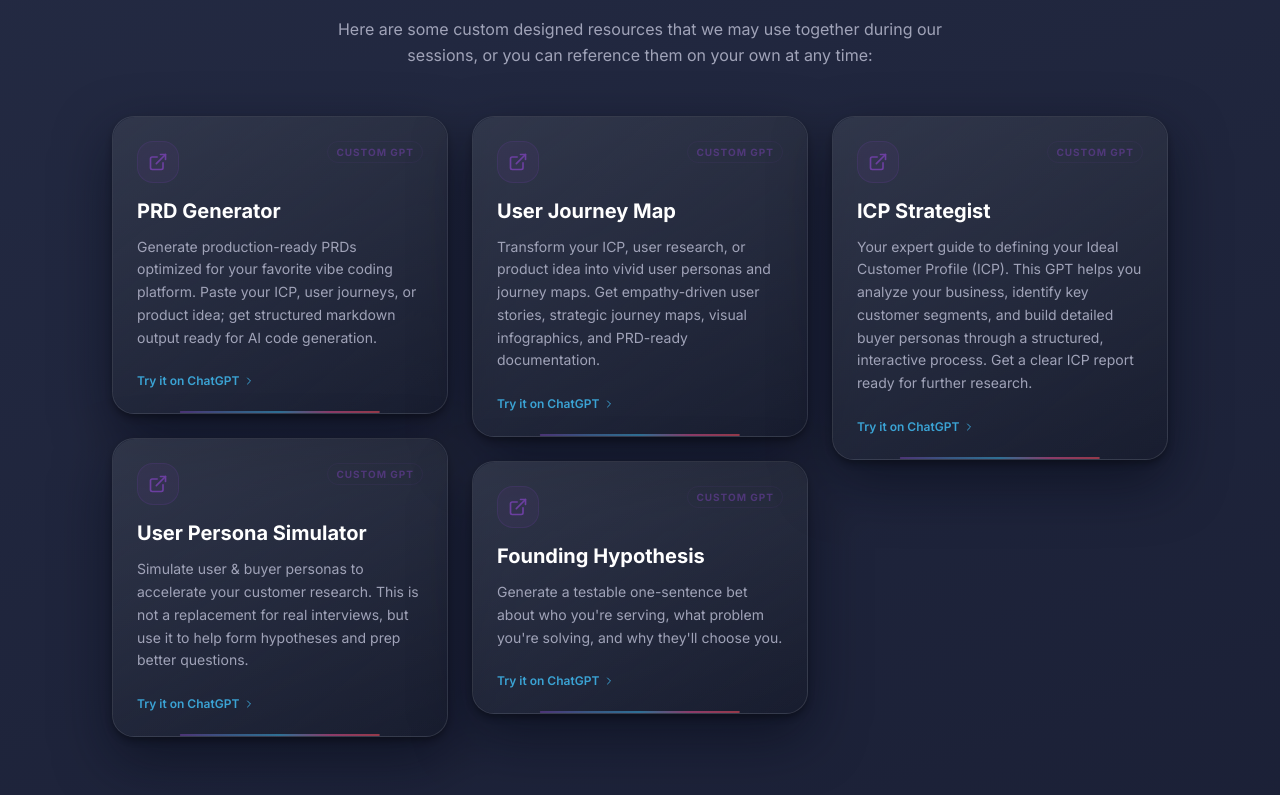
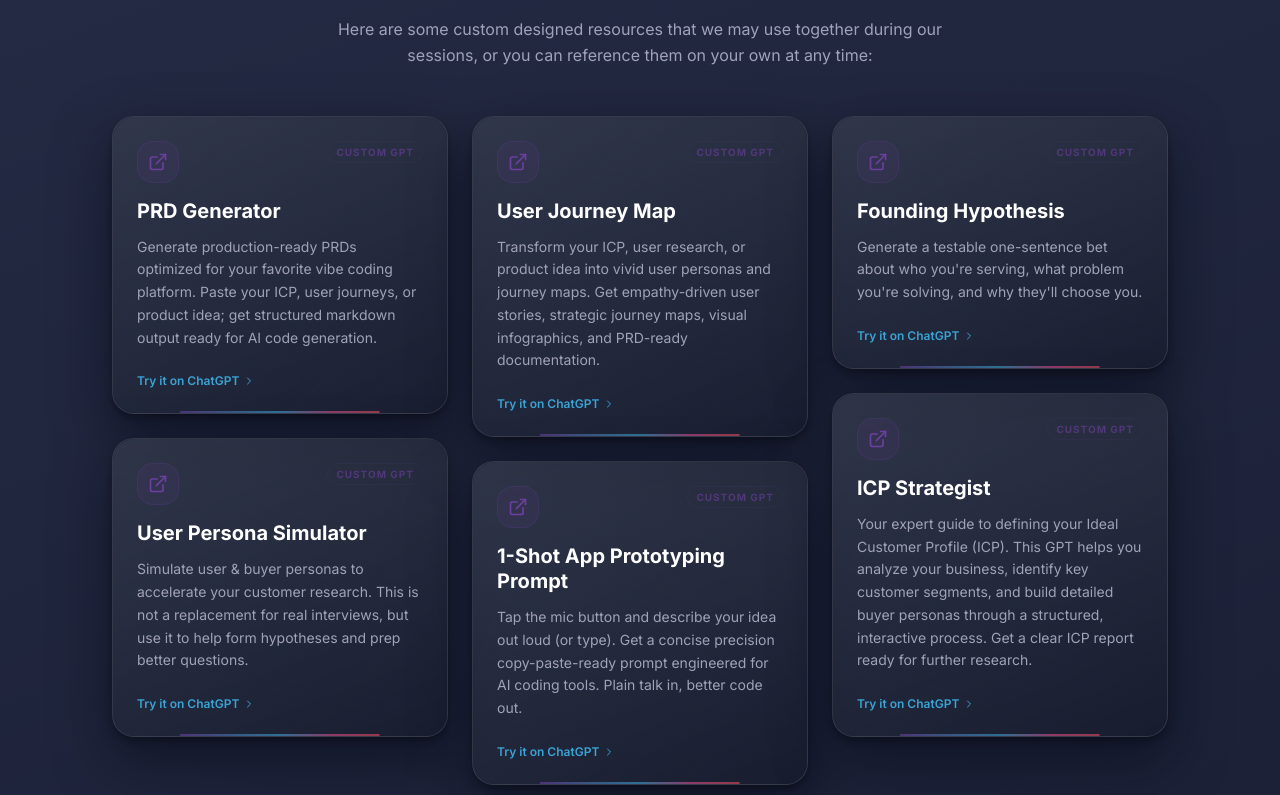
Before and after one commit to marckrejci/protovibing, a Next.js app: page / in a window 1280 px wide. Shown: the part 2205-3000 px from the top of the page. Built offline with nearby package versions, Linux system fonts and the light colour scheme.

Commit message:
GPT addition

```diff
--- a/components/gpt-section.tsx
+++ b/components/gpt-section.tsx
@@ -29,6 +29,11 @@ const GPT_DATA = [
         name: "PRD Generator",
         description: "Generate production-ready PRDs optimized for your favorite vibe coding platform. Paste your ICP, user journeys, or product idea; get structured markdown output ready for AI code generation.",
         url: "https://pfndr.co/gpt-prd",
+    },
+    {
+        name: "1-Shot App Prototyping Prompt",
+        description: "Tap the mic button and describe your idea out loud (or type). Get a concise precision copy-paste-ready prompt engineered for AI coding tools. Plain talk in, better code out.",
+        url: "https://pfndr.co/gpt-prompt",
     },
 ]
 
```
